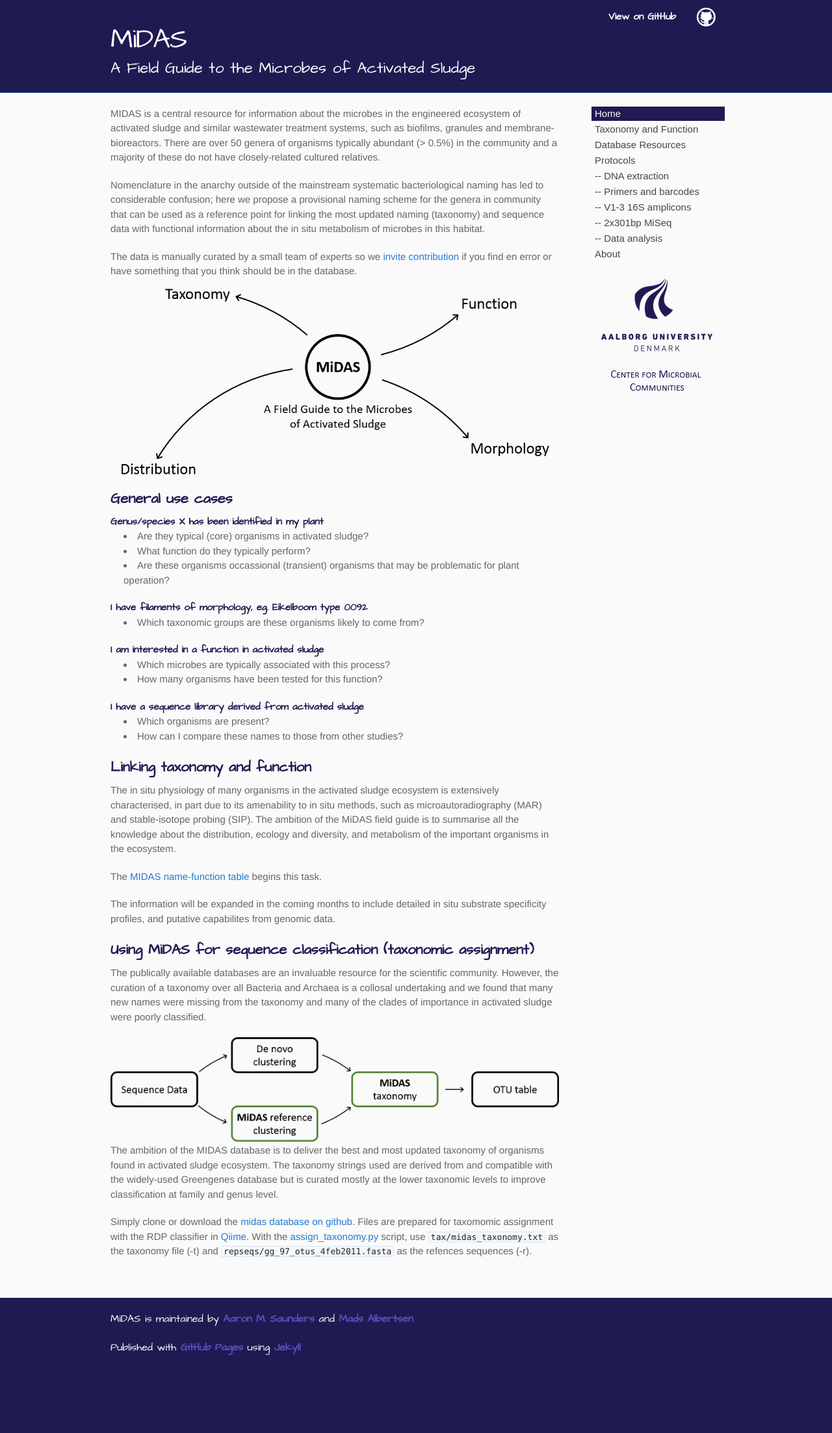
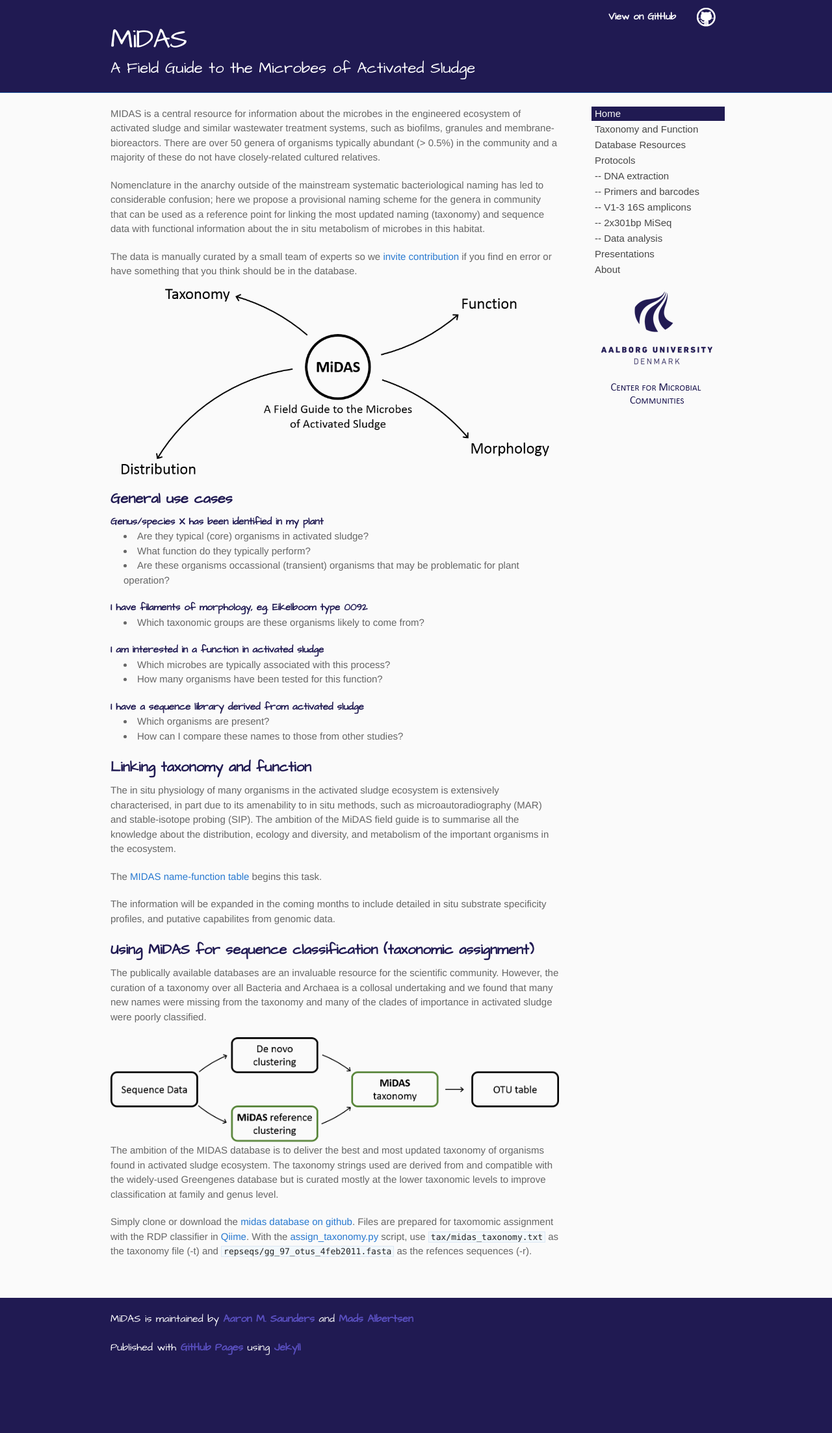
Before and after one commit to aaronsaunders/midas, a Jekyll site: the page built from index.md, in a window 1280 px wide. Shown: the whole page at 65% size. Built offline with Jekyll 4.4.1, drawn with Linux system fonts in a browser that asks for light colours.

Commit message:
added presentations

```diff
--- a/_includes/docs_contents.html
+++ b/_includes/docs_contents.html
@@ -26,6 +26,9 @@
   <p class="{% if page.title == "analysis" %}current{% endif %}">
     <a href="{{ site.url }}/docs/analysis.html" class="button"> -- Data analysis</a>
   </p>
+  <p class="{% if page.title == "presentations" %}current{% endif %}">
+    <a href="{{ site.url }}/docs/presentations.html" class="button"> Presentations</a>
+  </p>
   <p class="{% if page.title == "about" %}current{% endif %}">
     <a href="{{ site.url }}/docs/about.html" class="button">About</a>
   </p>
--- a/css/stylesheet.css
+++ b/css/stylesheet.css
@@ -140,7 +140,7 @@ header h2 {
 #aau_banner {
   display: block;
   position: absolute;
-  top: 250px;
+  top: 270px;
   right: 0px;
   background: url('../images/aau_resized2.png') no-repeat;
   font-weight: 700;
```
Also changed, not shown: docs/presentations.md (added, +11 -0 lines).
